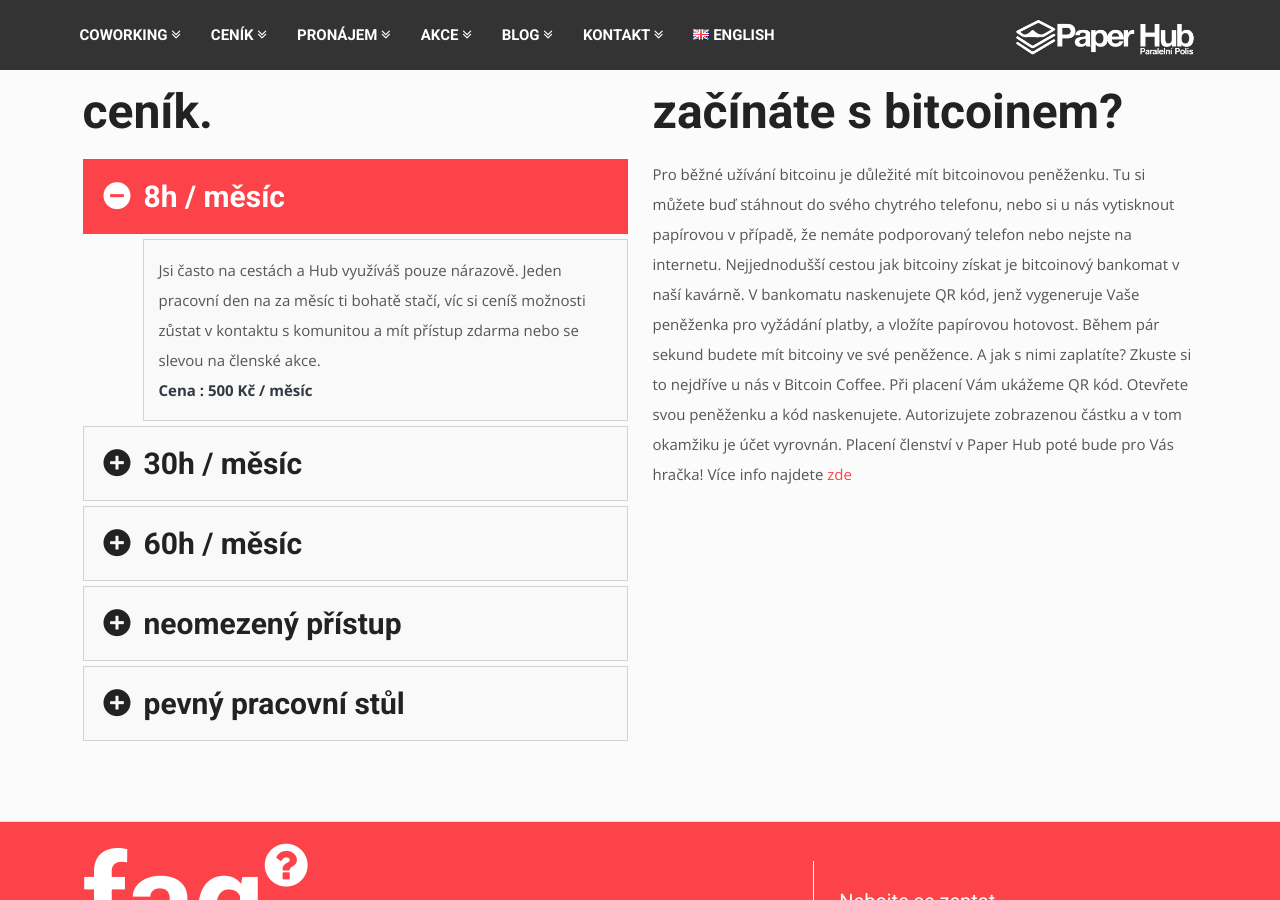
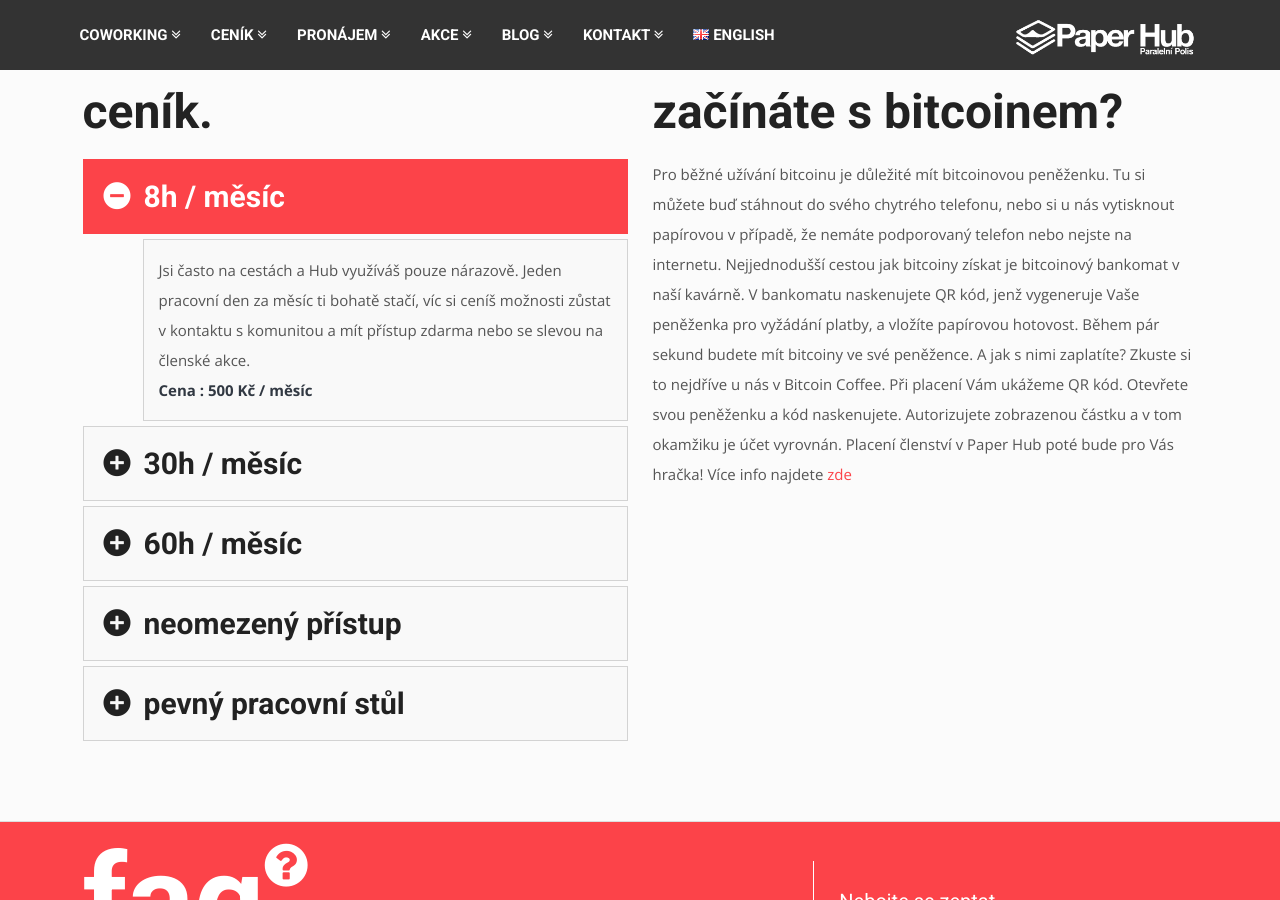
Before and after one commit to ParalelniPolis/paperhubweb, a Jekyll site: the page built from index.html, in a window 1280 px wide and 900 px high, scrolled down 2087 px. Built offline with Jekyll 4.4.1, drawn with Linux system fonts in a browser that asks for light colours; some web fonts are replaced; Markdown is read by kramdown in place of the engine named in the settings.

```diff
--- a/_data/website_text.yaml
+++ b/_data/website_text.yaml
@@ -166,7 +166,7 @@ pricelist:
                 cz: "Cena : 500 Kč / měsíc"
                 eng: "Price : 500 CZK / month"
             description:
-                cz: "Jsi často na cestách a Hub využíváš pouze nárazově. Jeden pracovní den na za měsíc ti bohatě stačí, víc si ceníš možnosti zůstat v kontaktu s komunitou a mít přístup zdarma nebo se slevou na členské akce."
+                cz: "Jsi často na cestách a Hub využíváš pouze nárazově. Jeden pracovní den za měsíc ti bohatě stačí, víc si ceníš možnosti zůstat v kontaktu s komunitou a mít přístup zdarma nebo se slevou na členské akce."
                 eng: "A basic subscription that allows you to spend five hours a month in the coworking space. This subscription is the best option for a trial run or a one-time visit."
 
         -   time:
```
